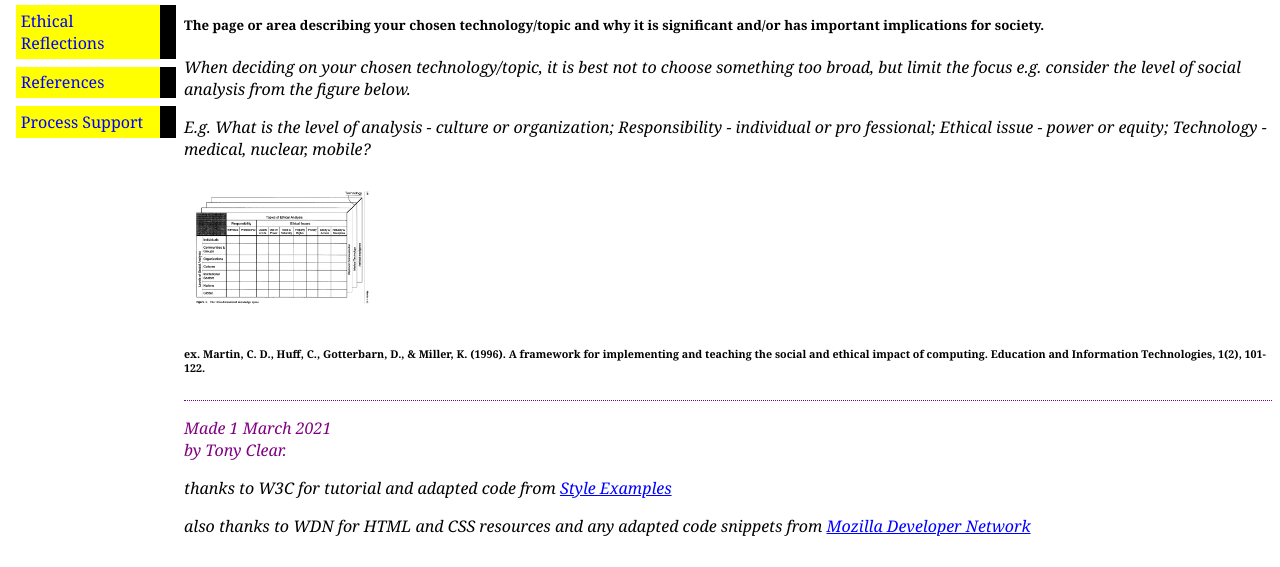
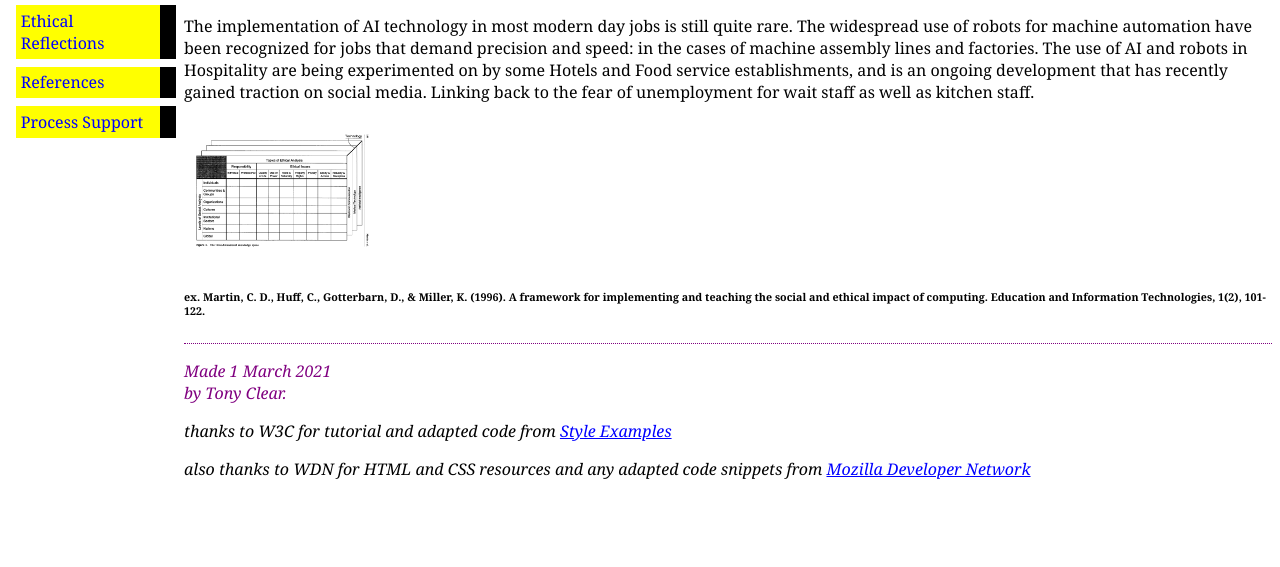
Before and after one commit to EdwardVuong-75/EdwardVuong-75.github.io, a plain HTML site: page misc/topic.html in a window 1280 px wide. Shown: the part 233-800 px from the top of the page. Drawn offline with Linux system fonts and the light colour scheme.

Commit message:
Update topic.html

```diff
--- a/misc/topic.html
+++ b/misc/topic.html
@@ -24,10 +24,7 @@
 <h1>Robot for Restaurants and Fear of Unemployment</h1>
 
 
-</ul><h5><p>The page or area describing your chosen technology/topic and why it is significant and/or has important implications for society.<p></h5>
-
-<p><em>When deciding on your chosen technology/topic, it is best not to choose something too broad, but limit the focus e.g. consider the level of social analysis from the figure below.</p></em>
-<p><em>E.g. What is the level of analysis - culture or organization; Responsibility - individual or pro fessional; Ethical issue - power or equity; Technology - medical, nuclear, mobile?</p></em>
+<p>The implementation of AI technology in most modern day jobs is still quite rare. The widespread use of robots for machine automation have been recognized for jobs that demand precision and speed: in the cases of machine assembly lines and factories. The use of AI and robots in Hospitality are being experimented on by some Hotels and Food service establishments, and is an ongoing development that has recently gained traction on social media. Linking back to the fear of unemployment for wait staff as well as kitchen staff.</p>
 <img src="../images/martin_miller_1996_small.png" alt="Social and Ethical Impact of Computing"
 </ul><h6><p>ex. Martin, C. D., Huff, C., Gotterbarn, D., & Miller, K. (1996). A framework for implementing and teaching the social and ethical impact of computing. Education and Information Technologies, 1(2), 101-122.<p></h6>
 <!-- Sign and date the page, it's only polite! -->
```
